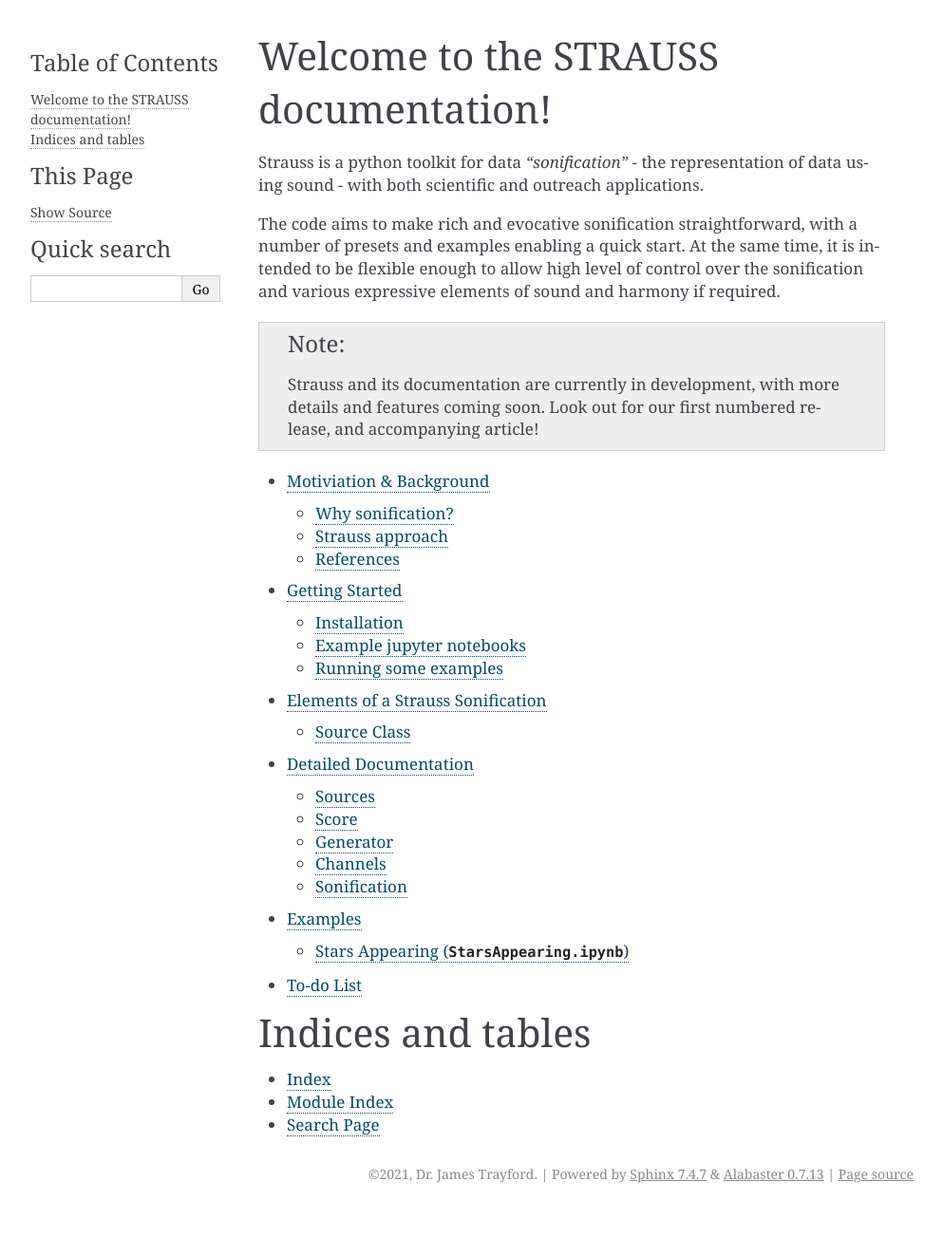
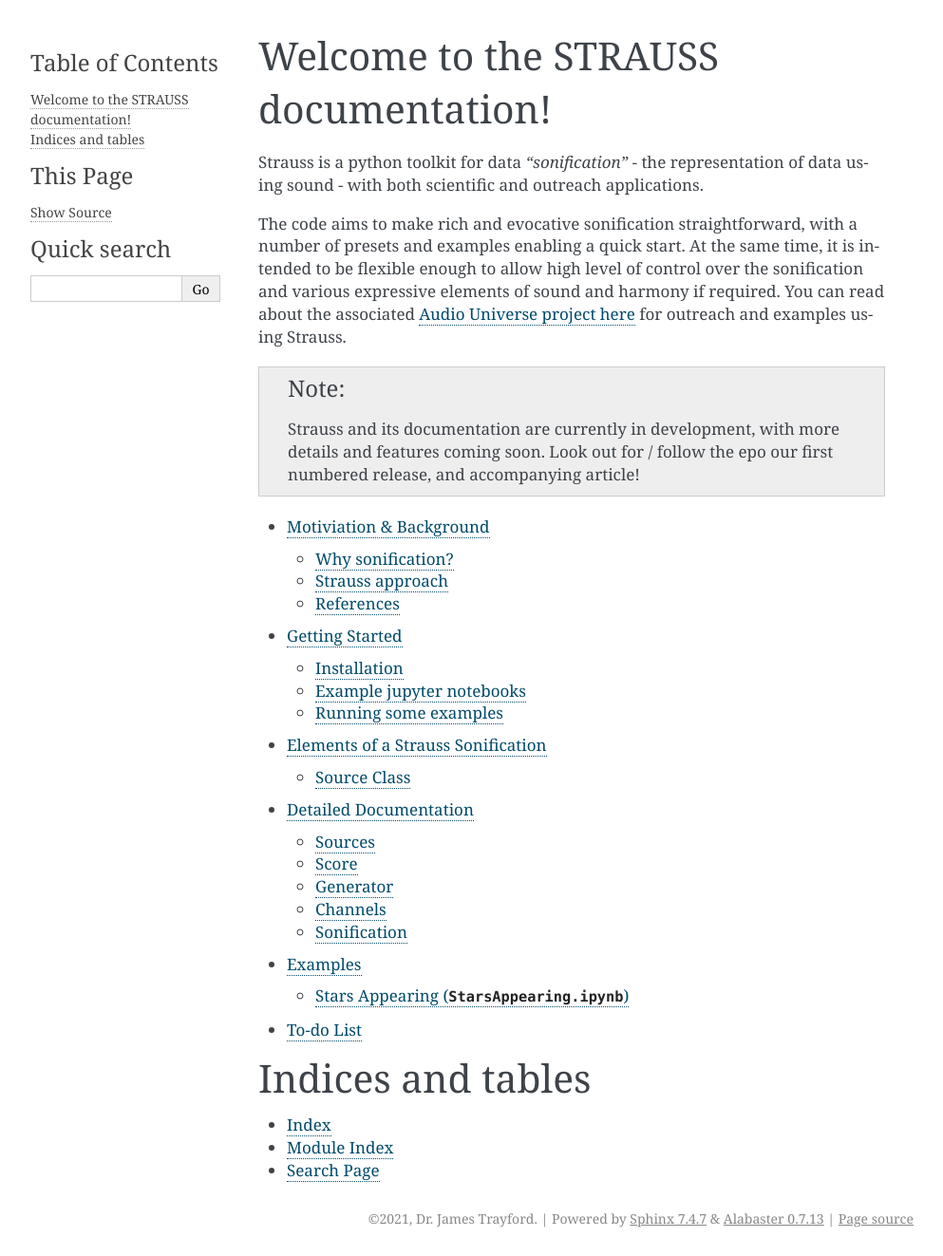
Before and after one commit to james-trayford/strauss, a Sphinx documentation site: the page built from docs/index.rst, in a window 1280 px wide. Shown: the whole page at 95% size, without its empty margins (148-1141 px from the left). Built offline with Sphinx 7.4.7, drawn with Linux system fonts in a browser that asks for light colours; before the commit the page ends 1276 px from its top, so only the background shows below that.

Commit message:
add links and clarify

```diff
--- a/docs/examples.rst
+++ b/docs/examples.rst
@@ -9,6 +9,6 @@
 Stars Appearing (:code:`StarsAppearing.ipynb`)
 **********************************************
 
-The *Stars Appearing* sonification demonstrates the generation of a sonification that was used directly in `a planetarium show for visually impaired children <https://www.audiouniverse.org>`_. This is intended to represent the appearance of stars in the night sky to an observer. Over time, the sky darkens and our eyes adjust, allowing us to see more and more stars. To represent this, the brightest stars appear first, with dimmer stars appearing later. Data on the colours of the stars is used to set the note used for each stars sound, with bluer stars higher notes and redder stars lower notes. We use the Strauss :code:`Sampler` to play a glockenspiel sound for each star as it appears. The actual positions of stars in the sky is used to spatialise the audio, with westerly stars positioned in the right speaker and easterly stars in the left. This spatialisation can be mapped to any audio setup, and a :code:`5.1` system was used fo the planetarium, but for the example we use :code:`stereo`
+The *Stars Appearing* sonification demonstrates the generation of a sonification that was used directly in `a planetarium show for visually impaired children <https://www.audiouniverse.org/tour-of-the-solar-system>`_. This is intended to represent the appearance of stars in the night sky to an observer. Over time, the sky darkens and our eyes adjust, allowing us to see more and more stars. To represent this, the brightest stars appear first, with dimmer stars appearing later. Data on the colours of the stars is used to set the note used for each stars sound, with bluer stars higher notes and redder stars lower notes. We use the Strauss :code:`Sampler` to play a glockenspiel sound for each star as it appears. The actual positions of stars in the sky is used to spatialise the audio, with westerly stars positioned in the right speaker and easterly stars in the left. This spatialisation can be mapped to any audio setup, and a :code:`5.1` system was used fo the planetarium, but for the example we use :code:`stereo`
 
 A video of this sequence with the audio is available `here <https://www.youtube.com/watch?v=5HS3tRl2Ens>`_.
--- a/docs/index.rst
+++ b/docs/index.rst
@@ -8,10 +8,10 @@
 
 Strauss is a python toolkit for data *"sonification"* - the representation of data using sound - with both scientific and outreach applications.
 
-The code aims to make rich and evocative sonification straightforward, with a number of presets and examples enabling a quick start. At the same time, it is intended to be flexible enough to allow high level of control over the sonification and various expressive elements of sound and harmony if required.
+The code aims to make rich and evocative sonification straightforward, with a number of presets and examples enabling a quick start. At the same time, it is intended to be flexible enough to allow high level of control over the sonification and various expressive elements of sound and harmony if required. You can read about the associated `Audio Universe project here <https://www.audiouniverse.org/>`_ for outreach and examples using Strauss.
 
 .. note::
-   Strauss and its documentation are currently in development, with more details and features coming soon. Look out for our first numbered release, and accompanying article!
+   Strauss and its documentation are currently in development, with more details and features coming soon. Look out for / follow the epo  our first numbered release, and accompanying article!
 
 .. toctree::
    :maxdepth: 2
```
Also changed, not shown: README.md (+1 -1 lines).
